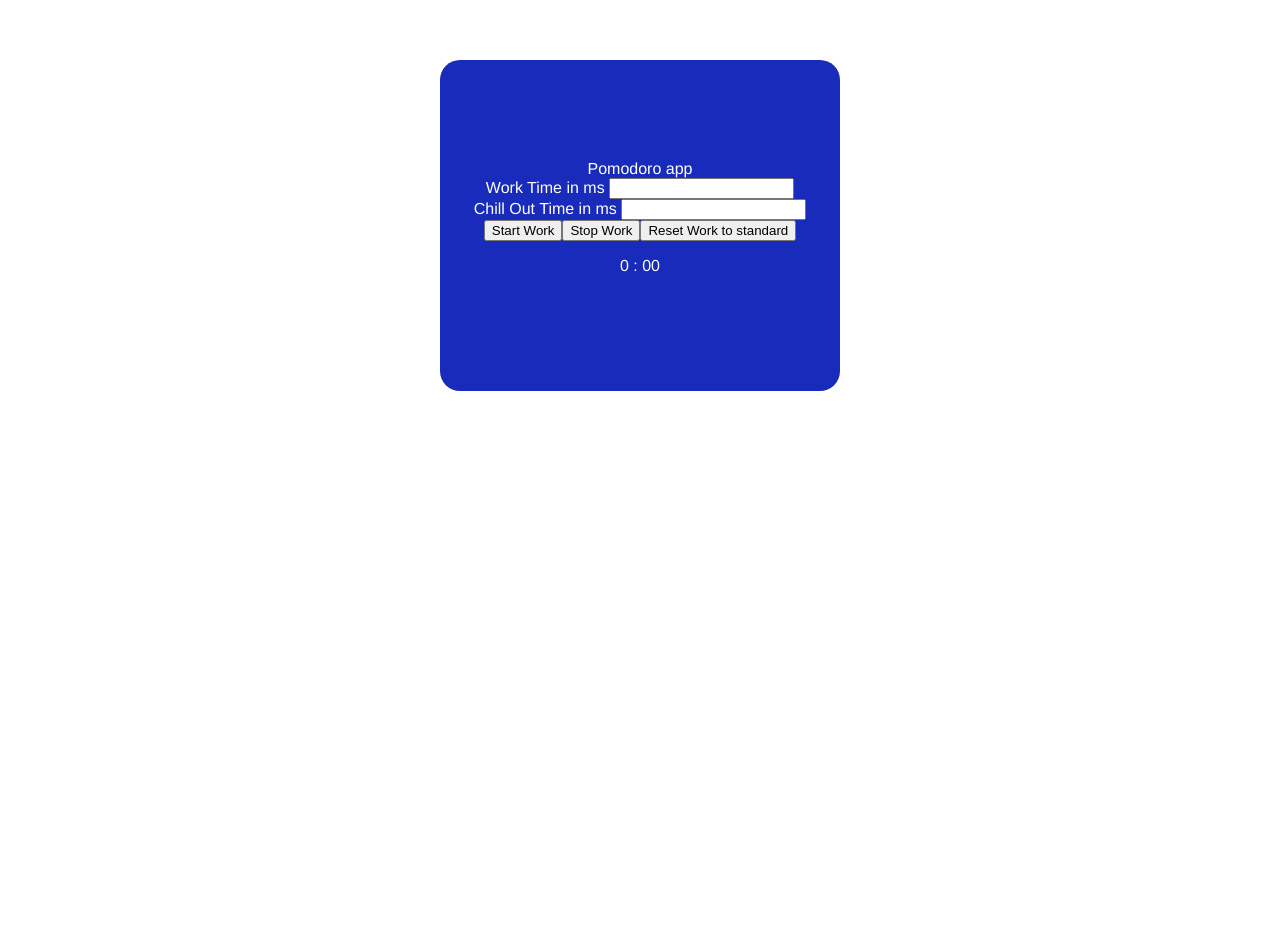
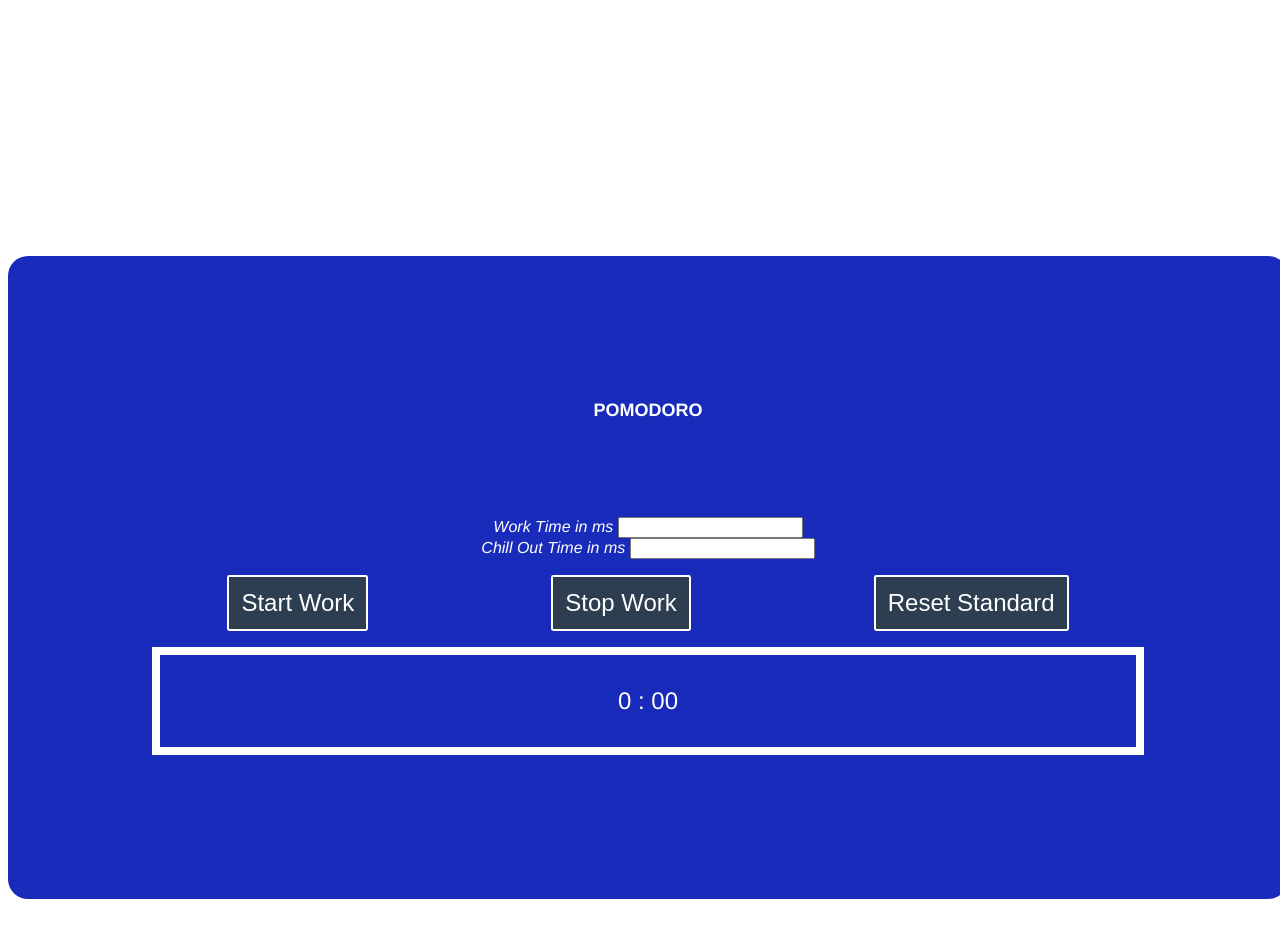
Before and after one commit to Rosalieba/pomodoro-app, a Vue app: page / in a window 1280 px wide. Shown: the top 938 px of the page. Before the commit the page ends 800 px from the top, so only its background shows below. Built offline with nearby package versions, Linux system fonts and the light colour scheme.

Commit message:
CSS styling

```diff
--- a/src/App.vue
+++ b/src/App.vue
@@ -1,7 +1,7 @@
 <template>
  <div class="timer">
-  <div class="title">Pomodoro app</div>
-  <div v-if="showInput">
+  <div class="title">Pomodoro</div>
+  <div class="input" v-if="showInput">
     <form>
       <label>Work Time in ms </label>
       <input type="number" v-model="workTime"><br>
@@ -10,25 +10,28 @@
     </form>
   </div>
     <div v-if="showWork">
-      <button @click="startWork">Start Work</button>
-      <button @click="stopWork">Stop Work</button>
-      <button @click="resetWork">Reset Work to standard</button>
+      <div class="buttonContainer">
+        <button @click="startWork">Start Work</button>
+        <button @click="stopWork">Stop Work</button>
+        <button @click="resetWork">Reset Standard</button>
+      </div>
       <!--https://sabe.io/blog/javascript-convert-milliseconds-seconds-minutes-hours and stackoverflow for the zero before seconds-->
-      <p>{{ Math.floor((workTime / 1000 / 60) % 60) + (Math.floor((workTime / 1000) % 60) < 10 ? (" : 0" + Math.floor((workTime / 1000) % 60))
+      <p class="clock">{{ Math.floor((workTime / 1000 / 60) % 60) + (Math.floor((workTime / 1000) % 60) < 10 ? (" : 0" + Math.floor((workTime / 1000) % 60))
       : (" : " + Math.floor((workTime / 1000) % 60)))}}</p>
     </div>
     <div v-if="showChillOut">
-      <button @click="startChillOut">Start Chill Out</button>
-      <button @click="stopChillOut">Stop Chill Out</button>
-      <button @click="resetChillOut">Reset Chill Out to standard</button>
-      <p>{{ Math.floor((chillOutTime / 1000 / 60) % 60) + (Math.floor((chillOutTime / 1000) % 60) < 10 ? (" : 0" + Math.floor((chillOutTime / 1000) % 60))
+      <div class="buttonContainer">
+        <button @click="startChillOut">Start Chill Out</button>
+        <button @click="stopChillOut">Stop Chill Out</button>
+        <button @click="resetChillOut">Reset Standard</button>
+      </div>
+      <p class="clock">{{ Math.floor((chillOutTime / 1000 / 60) % 60) + (Math.floor((chillOutTime / 1000) % 60) < 10 ? (" : 0" + Math.floor((chillOutTime / 1000) % 60))
       : (" : " + Math.floor((chillOutTime / 1000) % 60)))}}</p>
     </div>
  </div>
 </template>
 
 <script>
-import { tsImportEqualsDeclaration } from '@babel/types';
 
 export default {
   name: 'App',
@@ -110,16 +113,46 @@ export default {
 }
 
 .timer {
-  width: 400px;
+  width: 80vw;
   border-radius: 20px;
   background: #182bba;
   color: white;
   text-align: center;
-  padding: 100px 0;
-  margin: 40px auto;
+  padding: 10vw;
+  margin: 20vw auto;
+}
+.title {
+  font-size: large;
+  text-transform: uppercase;
+  font-weight: bold;
+  margin-top: 2vh;
+  margin-bottom: 10vh;
+}
+.input {
+  font-style: italic;
+  font-weight: 200;
+  padding: 2vh;
+}
+.buttonContainer {
+  display: flex;
+  flex-direction: row;
+  flex-wrap: wrap;
+  align-items: center;
+  justify-content: space-around;
+}
+button {
+  background-color:#2c3e50;
+  color: white;
+  border: 0.3vh solid white;
+  border-radius: 0.3vh;
+  font-size: 3vh;
+  padding: 1.5vh;
+}
+.clock {
+  margin: 2vh;
+  border: 1vh solid white;
+  padding: 4vh;
+  font-size: 3vh;
 }
 
-.title {
-  vertical-align: top;
-}
 </style>
```
